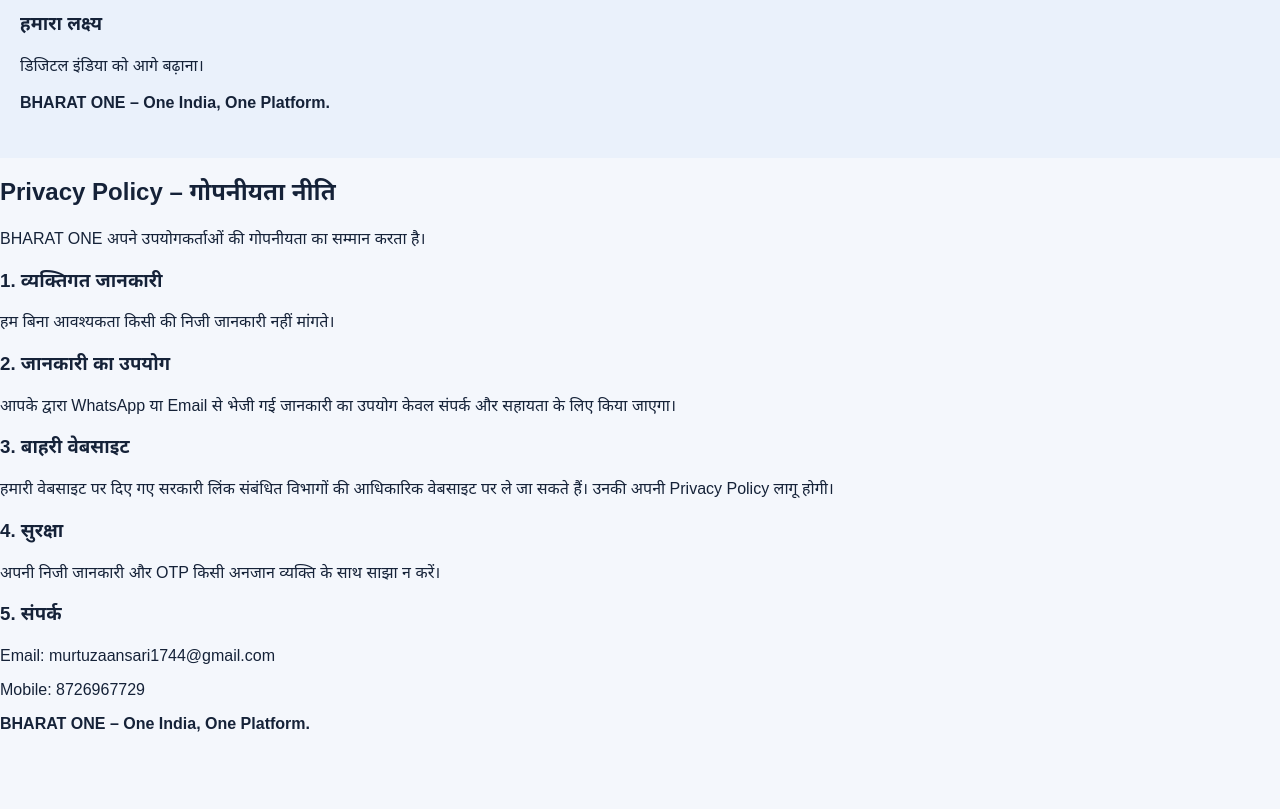
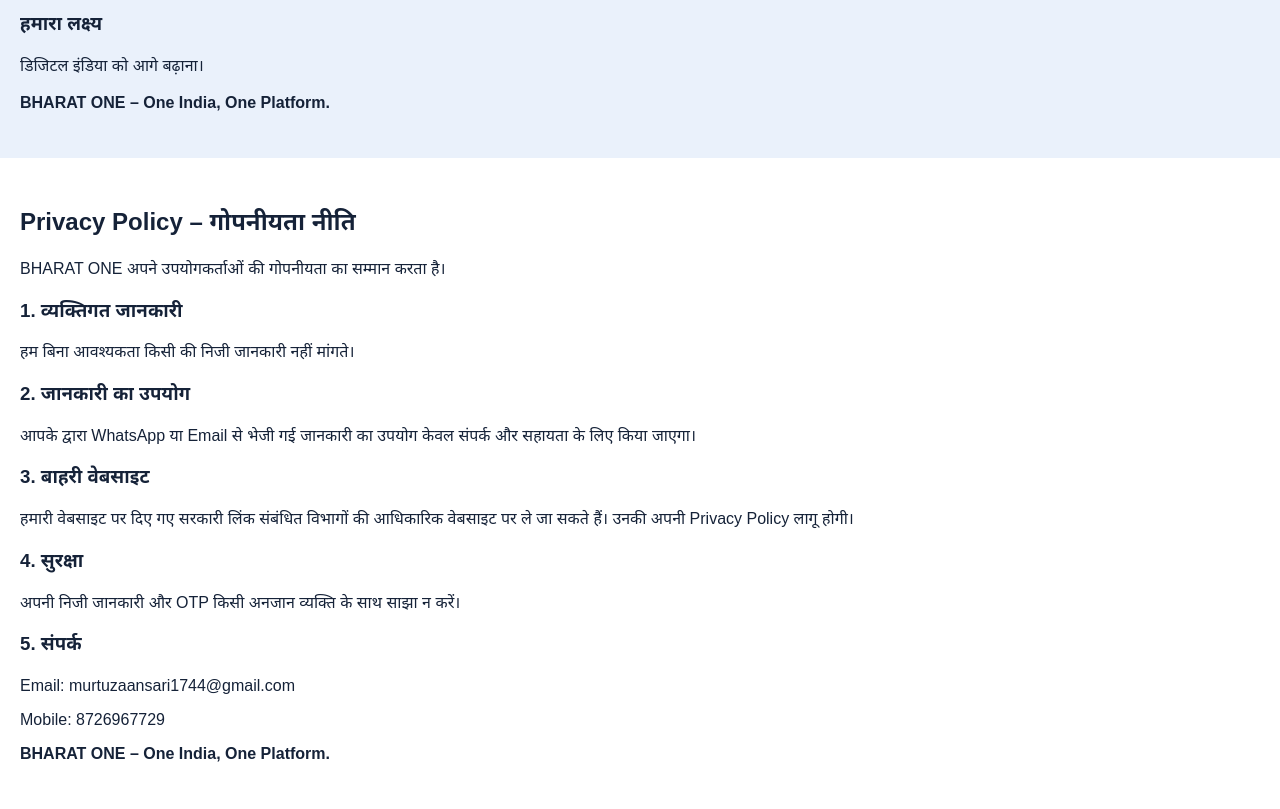
Before and after one commit to murtuzaansari1744-jpg/BHARAT-ONE, a plain HTML site: page index.html in a window 1280 px wide. Shown: the part 2475-3284 px from the top of the page. Before the commit the page ends 3224 px from the top, so only its background shows below. Drawn offline with Linux system fonts and the light colour scheme.

Commit message:
Add privacy policy section to index.html
Added a privacy policy section to the HTML.

```diff
--- a/index.html
+++ b/index.html
@@ -129,7 +129,7 @@ footer strong{color:#fff}footer p{color:#aebed4;line-height:1.6}
 
 <p><b>BHARAT ONE – One India, One Platform.</b></p>
 </section>
-<h2>Privacy Policy – गोपनीयता नीति</h2>
+<section id="privacy" style="background:#fff;padding:30px 20px;"><h2>Privacy Policy – गोपनीयता नीति</h2>
 
 <p>BHARAT ONE अपने उपयोगकर्ताओं की गोपनीयता का सम्मान करता है।</p>
 
```
